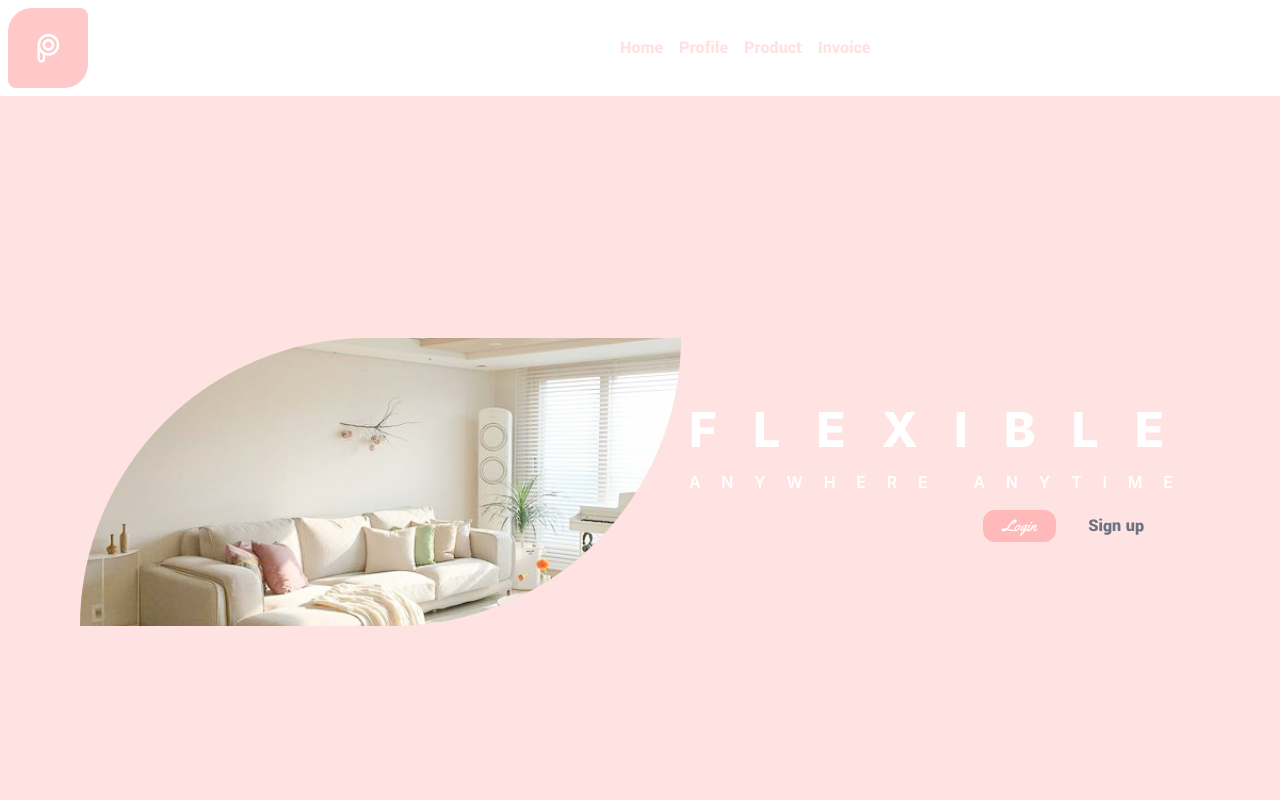
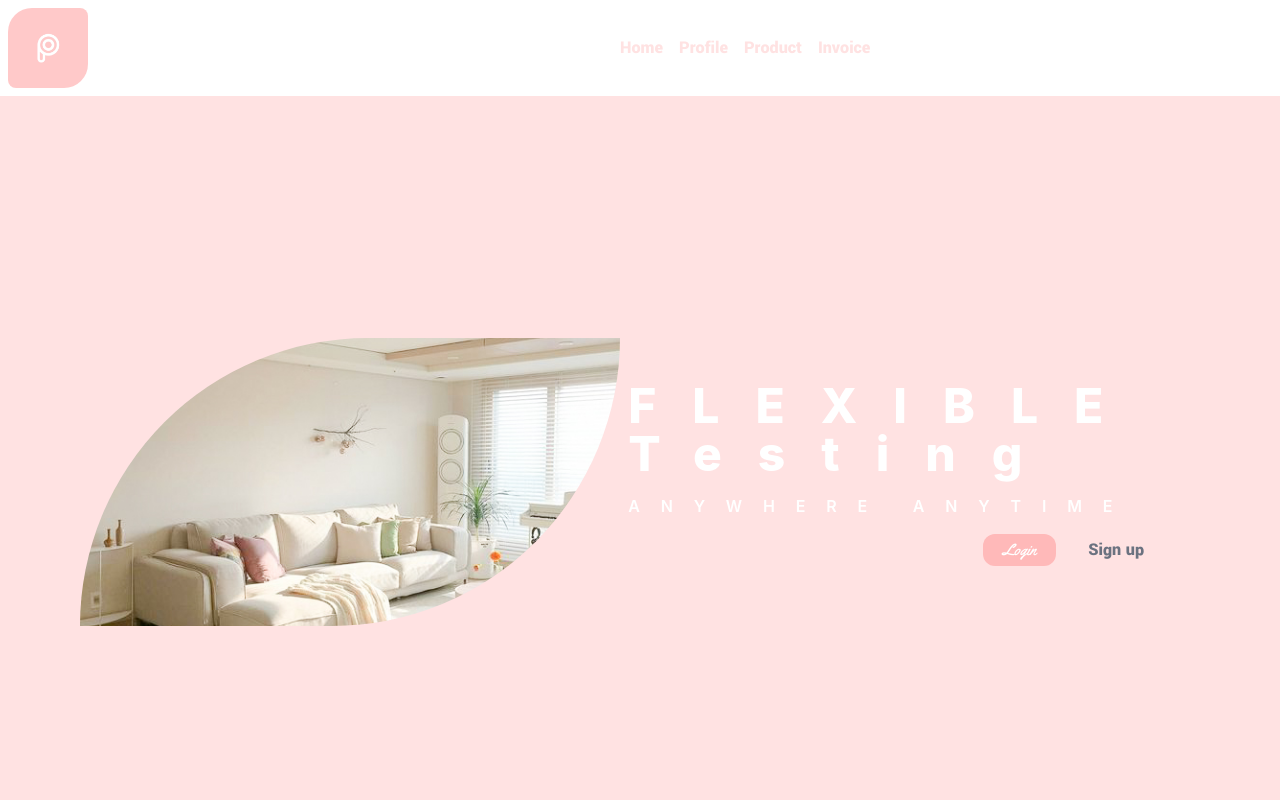
Before and after one commit to aaridwann/Social, a React (Create React App) app: page / in a window 1280 px wide. Shown: the top 800 px of the page. Built offline with nearby package versions, Linux system fonts and the light colour scheme; no server answers.

Commit message:
ganting testing

```diff
--- a/src/Components/HeroSection/HeroSect.js
+++ b/src/Components/HeroSection/HeroSect.js
@@ -16,7 +16,7 @@ export default function HeroSect(props) {
         {/* Herro Kiri */}
         <div className="col-span-1 items-center mx-auto justify-center">
           <h1 className="text-5xl text-white font-extrabold tracking-widest lg:tracking-lebar">
-            FLEXIBLE
+            FLEXIBLE Testing
           </h1>
           <p className="text-white tracking-lebar2 mt-4 font-semibold">
             ANYWHERE ANYTIME
```
